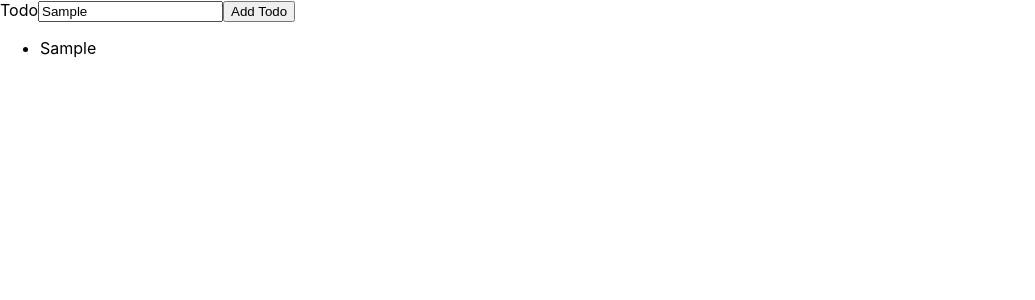
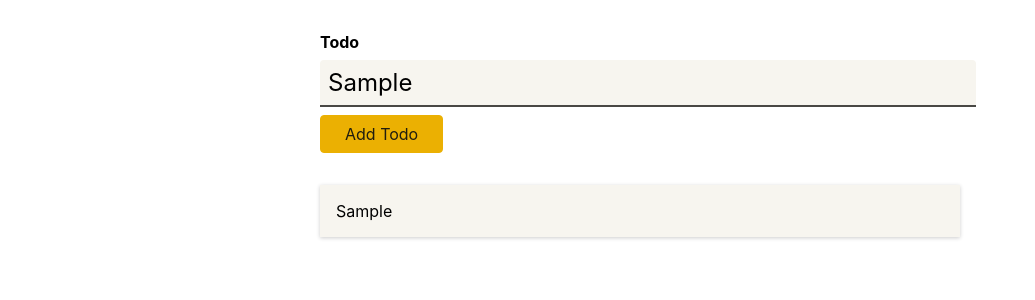
Before and after one commit to m-shvchk/react-typescript-one, a React (Create React App) app: page / in a window 1280 px wide. Both pictures are taken after typing "Sample" into the empty fields and a click on the button "Add Todo". Shown: the top 300 px of the page, without its empty margins (0-1035 px from the left). Built offline with nearby package versions, Linux system fonts and the light colour scheme.

Commit message:
added styles

```diff
--- /dev/null
+++ b/src/components/NewTodo.module.css
@@ -0,0 +1,42 @@
+.form {
+    width: 40rem;
+    margin: 2rem auto;
+
+  }
+
+  .form label {
+    display: block;
+    font-weight: bold;
+    margin-bottom: 0.5rem;
+  }
+
+  .form input {
+    display: block;
+    width: 100%;
+    font: inherit;
+    font-size: 1.5rem;
+    padding: 0.5rem;
+    border-radius: 4px;
+    background-color: #f7f5ef;
+    border: none;
+    border-bottom: 2px solid #494844;
+    border-bottom-right-radius: 0;
+    border-bottom-left-radius: 0;
+    margin-bottom: 0.5rem;
+  }
+
+  .form button {
+    font: inherit;
+    background-color: #ebb002;
+    border: 1px solid #ebb002;
+    color: #201d0f;
+    padding: 0.5rem 1.5rem;
+    border-radius: 4px;
+    cursor: pointer;
+  }
+
+  .form button:hover,
+  .form button:active {
+    background-color: #ebc002;
+    border-color: #ebc002;
+  }
--- a/src/components/NewTodo.tsx
+++ b/src/components/NewTodo.tsx
@@ -1,5 +1,6 @@
 import React from 'react'
 import { useRef } from 'react'
+import classes from './NewTodo.module.css'
 
 const NewTodo: React.FC<{onAddTodo: (text: string) => void}> = (props) => {
 
@@ -15,7 +16,7 @@
         props.onAddTodo(enteredText)
     }
   return (
-    <form onSubmit={submitHandler}>
+    <form onSubmit={submitHandler} className={classes.form}>
         <label htmlFor="text">Todo</label>
         <input type="text" id='text' ref={inputRef}/>
         <button>Add Todo</button>
--- /dev/null
+++ b/src/components/TodoItem.module.css
@@ -0,0 +1,6 @@
+.item {
+    margin: 1rem 0;
+    box-shadow: 0 1px 4px rgba(0, 0, 0, 0.2);
+    padding: 1rem;
+    background-color: #f7f5ef;
+  }
--- a/src/components/TodoItem.tsx
+++ b/src/components/TodoItem.tsx
@@ -1,8 +1,9 @@
 import React from 'react'
+import classes from './TodoItem.module.css'
 
 const TodoItem: React.FC<{text: string}> = (props) => {
   return (
-    <li>{props.text}</li>
+    <li className={classes.item}>{props.text}</li>
   )
 }
 
--- /dev/null
+++ b/src/components/Todos.module.css
@@ -0,0 +1,6 @@
+.todos {
+    list-style: none;
+    margin: 2rem auto;
+    padding: 0;
+    width: 40rem;
+  }
--- a/src/components/Todos.tsx
+++ b/src/components/Todos.tsx
@@ -1,11 +1,12 @@
 import React from "react";
 import Todo from '../models/todo'
 import TodoItem from './TodoItem'
+import classes from './Todos.module.css'
 
 const Todos: React.FC<{ items: Todo[] }> = (props) => {
   // type: react func. component, in the <> brackets - types of custom props
   return (
-    <ul>
+    <ul className={classes.todos}>
       {props.items.map((item) => (
         <TodoItem key={item.id} text={item.text}/>
       ))}
```
